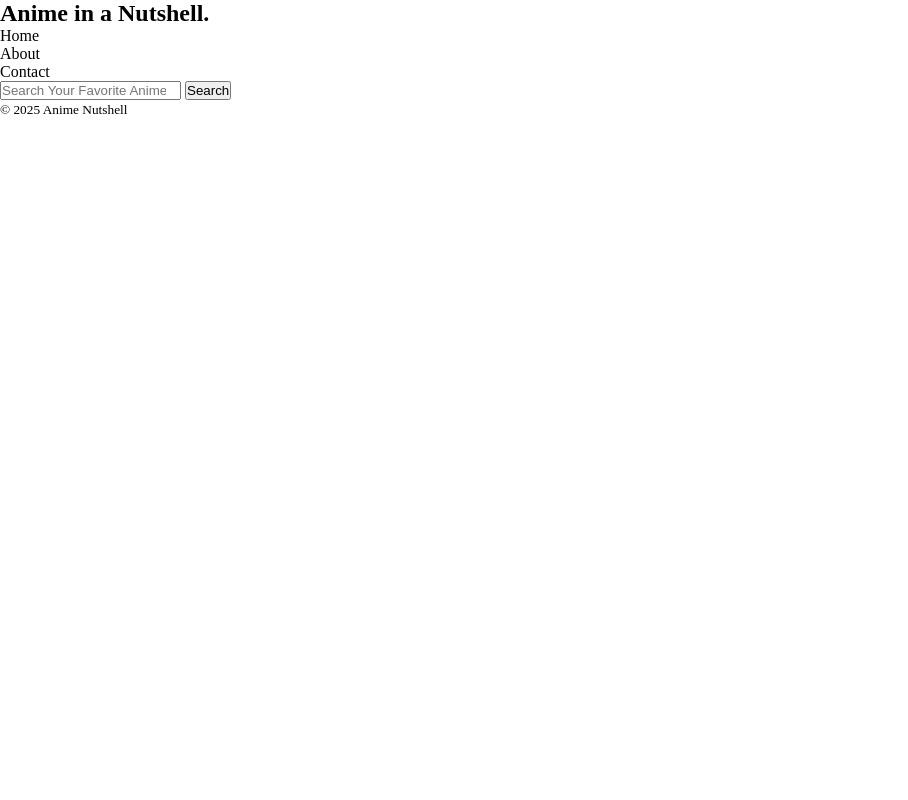
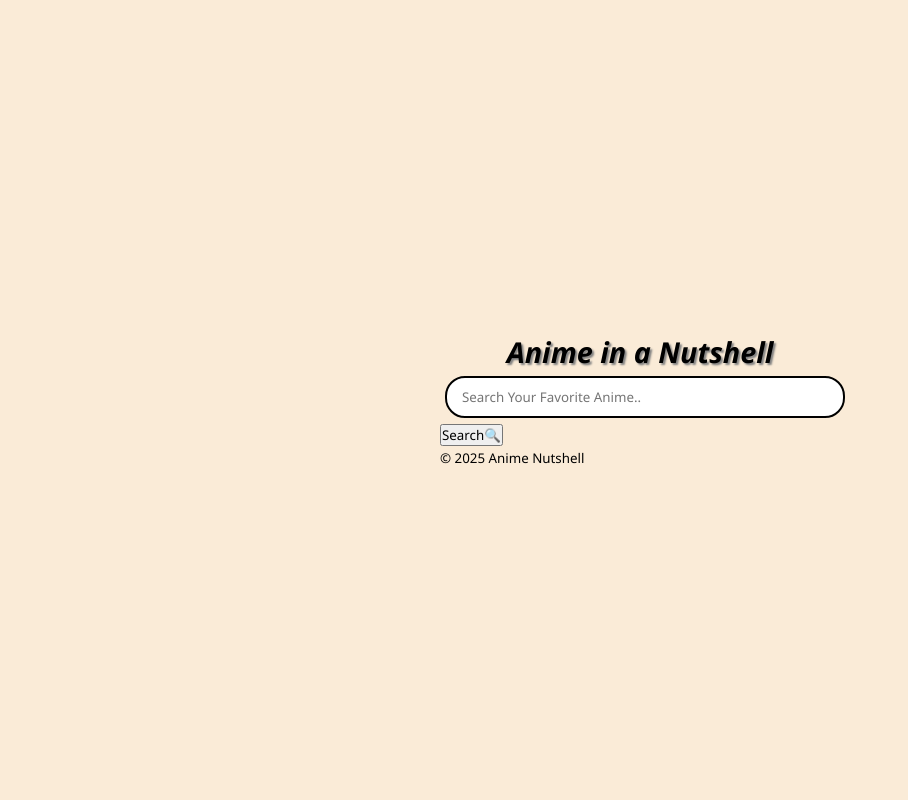
Before and after one commit to Ashmoon32/Anime--Nutshell, a PHP site: page /Anime--Nutshell/src/index.html in a window 1280 px wide. Shown: the whole page, without its empty margins (0-908 px from the left). Run offline with PHP 8.4, Linux system fonts and the light colour scheme.

Commit message:
Add Some Styling But Still On Progress

```diff
--- a/Anime--Nutshell/src/css/styles.css
+++ b/Anime--Nutshell/src/css/styles.css
@@ -2,4 +2,42 @@
     margin: 0;
     padding: 0;
     box-sizing: border-box;
+    font-family: 'Segoe UI', Tahoma, Geneva, Verdana, sans-serif;
 }
+
+body {
+    height: 100vh;
+    background-color: antiquewhite;
+}
+
+.main-container {
+    display: block;
+    width: 80%;
+    max-width: 400px;
+    position: absolute;
+    top: 50%;
+    left: 50%;
+    transform: translate(-50%,-50%);
+}
+
+header {
+    font-size: larger;
+    font-style: oblique;
+    text-align: center;
+    text-shadow: 2px 2px 2px gray;
+}
+
+
+
+main input {
+   padding: 10px 40px 10px 15px;
+   margin: 5px;
+   border-radius: 20px;
+   width: 100%;
+   border: 2px solid black;
+}
+
+input:hover {
+    border: 2px solid rgb(15, 33, 87);
+        box-shadow: 1px 1px 5px 2px rgb(23, 55, 55);
+}
--- a/Anime--Nutshell/src/index.html
+++ b/Anime--Nutshell/src/index.html
@@ -7,26 +7,20 @@
     <link rel="stylesheet" href="./css/styles.css">
 </head>
 <body>
+  <div class="main-container">
     <header>
-        <h2>Anime in a Nutshell.</h2>
-
-        <nav>
-            <ul>
-                <li><a href="#home"></a>Home</li>
-                <li><a href="#about"></a>About</li>
-                <li><a href="#contact"></a>Contact</li>
-            </ul>
-        </nav>
+        <h2>Anime in a Nutshell</h2>
     </header>
 
     <main>
-        <input type="search" placeholder="Search Your Favorite Anime.." >
-        <button type="submit">Search</button>
+        <input type="search" id="searchInput" placeholder="Search Your Favorite Anime..">
+        <button type="submit" id="searchInput">Search🔍</button>
     </main>
 
     <footer>
-       <small>&copy; 2025 Anime Nutshell</small>
+        <small>&copy; 2025 Anime Nutshell</small>
     </footer>
+  </div>
 </body>
 
 </html>
```
